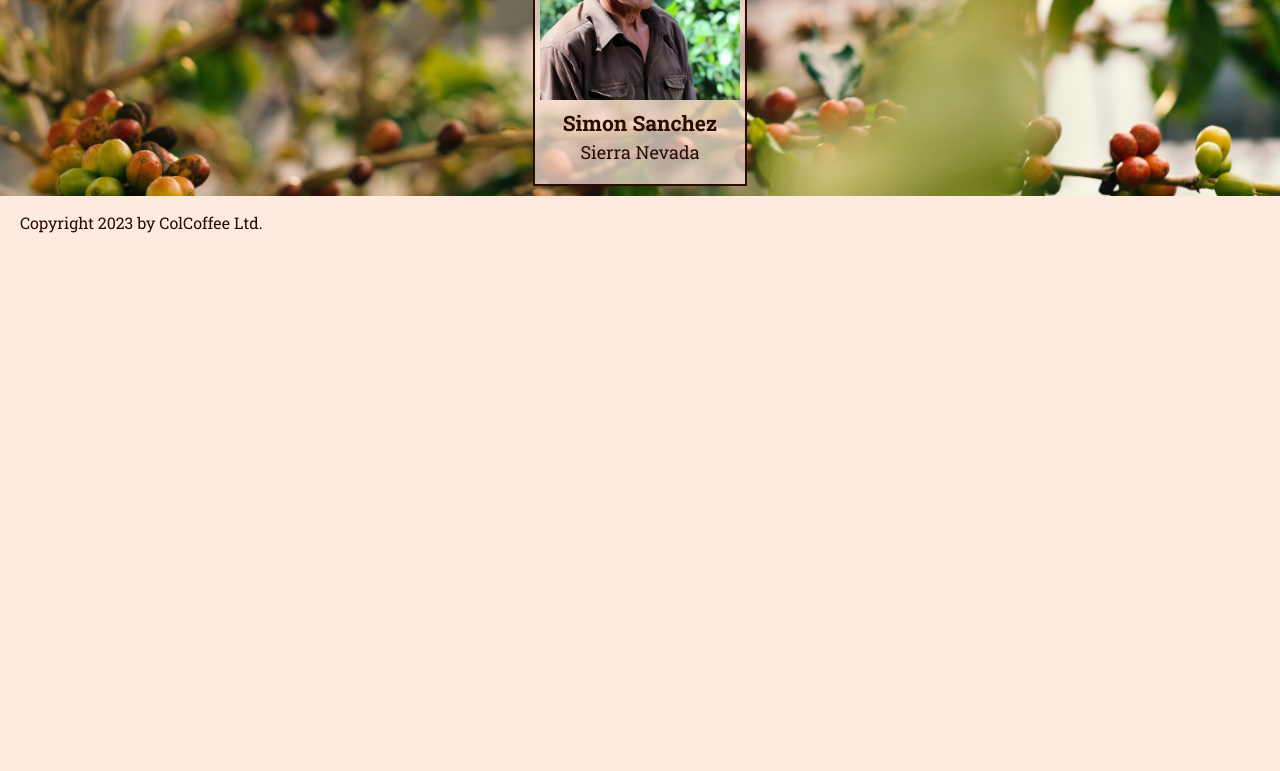
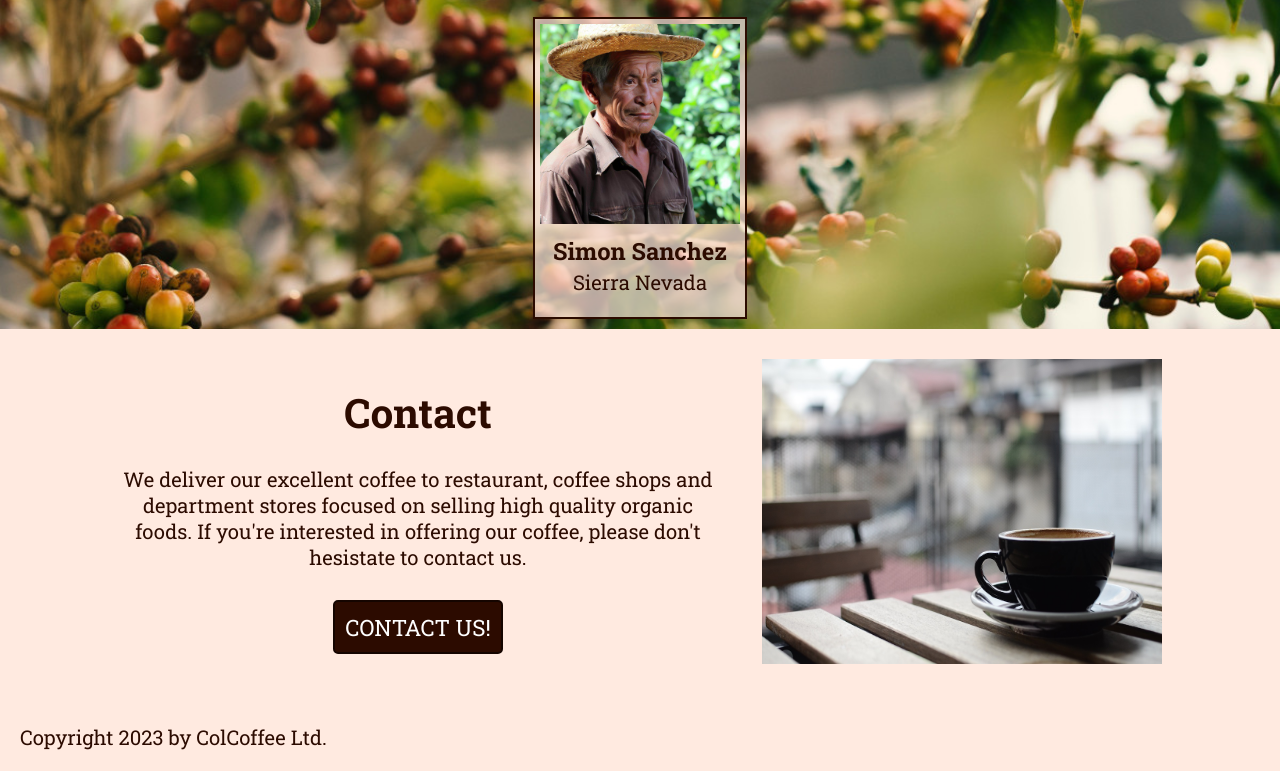
Before and after one commit to 0xLukasinho/CodecademyTestWebsite, a plain HTML site: page index.html in a window 1280 px wide. Shown: the part 1915-2686 px from the top of the page. Before the commit the page ends 2164 px from the top, so only its background shows below. Drawn offline with Linux system fonts and the light colour scheme.

Commit message:
Add files via upload

```diff
--- a/index.html
+++ b/index.html
@@ -12,9 +12,10 @@
         <nav>
             <img src="resources/images/logo.png" id="logo" />
             <ul>
-                <li>Mission</li>
-                <li>Coffee</li>
-                <li>Farmers</li>
+                <li href="title-container">Home</li>
+                <li href=".coffe-container">Coffee</li>
+                <li href="#">Farmers</li>
+                <li href="#">Order</li>
             </ul>
         </nav>
     </header>
@@ -26,7 +27,7 @@
     <div class="coffee-container">
         <h1>Coffee</h1>
         <div class="coffee">
-            <img src="resources/images/Antioquia.jpg" id="img-coffee" />
+            <img src="resources/images/Antioquia.jpg" id="img-coffee" alt="coffee art image" />
             <div class="coffee-text">
             <h2>Antioquia</h2>
             <h3>Balanceado - Balanced</h3>
@@ -34,7 +35,7 @@
             </div>
         </div>
         <div class="coffee">
-            <img src="resources/images/Narino.jpg" id="img-coffee" />
+            <img src="resources/images/Narino.jpg" id="img-coffee" alt="coffee art image" />
             <div class="coffee-text">
             <h2>Nariño</h2>
             <h3>Suave - Mild</h3>
@@ -42,7 +43,7 @@
             </div>
         </div>
         <div class="coffee">
-            <img src="resources/images/SierraNevada.jpg" id="img-coffee" />
+            <img src="resources/images/SierraNevada.jpg" id="img-coffee" alt="coffee art image" />
             <div class ="coffee-text">
             <h2>Sierra Nevada</h2>
             <h3>Fuerte - Strong</h3>
@@ -54,30 +55,40 @@
         <h1>Our local Farmers</h1>
         <div class="farmers-container">
         <div class="farmers">
-            <img src="resources/images/Farmers/HugoDiaz.jpg" id="img-farmer">
+            <img src="resources/images/Farmers/HugoDiaz.jpg" id="img-farmer" alt="Hugo Diaz">
             <h3>Hugo Diaz</h3>
             <h4>Antioquia</h4>
         </div>
         <div class="farmers">
-            <img src="resources/images/Farmers/AnaLuisaGutierrez.jpg" id="img-farmer">
+            <img src="resources/images/Farmers/AnaLuisaGutierrez.jpg" id="img-farmer" alt="Ana Gutierrez" />
             <h3>Ana Gutierrez</h3>
             <h4>Antioquia</h4>
         </div>
         <div class="farmers">
-            <img src="resources/images/Farmers/AndresCruz.jpg" id="img-farmer">
+            <img src="resources/images/Farmers/AndresCruz.jpg" id="img-farmer" alt="Andres Cruz" />
             <h3>Andres Cruz</h3>
             <h4>Nariño</h4>
         </div>
         <div class="farmers">
-            <img src="resources/images/Farmers/MariaIsabelFernandez.jpg" id="img-farmer">
+            <img src="resources/images/Farmers/MariaIsabelFernandez.jpg" id="img-farmer" alt="Maria Fernandez"/>
             <h3>Maria Fernandez</h3>
             <h4>Sierra Nevada</h4>
         </div>
         <div class="farmers">
-            <img src="resources/images/Farmers/SimonSanchez.jpg" id="img-farmer">
+            <img src="resources/images/Farmers/SimonSanchez.jpg" id="img-farmer" alt="Simon Sanchez" />
             <h3>Simon Sanchez
             <h4>Sierra Nevada</h4>
         </div>
+        </div>
+    </div>
+    <div class="contact-section">
+        <div class="contact-container">
+        <div class="contact">
+        <h1>Contact</h1>
+        <p>We deliver our excellent coffee to restaurant, coffee shops and department stores focused on selling high quality organic foods. If you're interested in offering our coffee, please don't hesistate to contact us.</p>
+        <button id="contact-button">CONTACT US!</button>
+        </div>
+        <img src="resources/images/img-locations-background.jpg" id="img-contact" alt="coffee cup"/>
         </div>
     </div>
     <footer>
--- a/resources/css/styles.css
+++ b/resources/css/styles.css
@@ -1,6 +1,6 @@
 /* General Styling */
 html {
-    font-size: 16px;
+    font-size: 18px;
 }
 
 * {
@@ -13,6 +13,13 @@ body {
     background-color: rgb(255, 234, 224);
 }
 
+h1 {
+    font-size:2.25rem;
+}
+
+p {
+    font-size: 1.125rem;
+}
 /* Header */
 
 header {
@@ -51,6 +58,15 @@ header li {
     margin: 0px 20px;
     font-size: 1.5rem;
     font-weight: bold;
+}
+
+header li:hover {
+    text-decoration: underline;
+}
+
+header li:active {
+    text-decoration: underline;
+    text-shadow: black;
 }
 
 @media only screen and (max-width: 800px) {
@@ -173,6 +189,63 @@ header li {
     max-width: 200px;
 }
 
+.contact-section {
+    text-align: center;
+    margin-top: 30px;
+    margin-bottom: 60px;
+}
+
+.contact-container {
+    width: 85%;
+    margin: 10px auto;
+    background-color: rgb(255, 234, 224);
+    display: flex;
+    flex-direction: row;
+    flex-wrap: nowrap;
+    justify-content: space-around;
+    align-content: center;
+}
+
+.contact {
+    max-width: 600px;
+    align-self: center;
+}
+
+#img-contact {
+    max-width: 400px;
+    min-width: 200px;
+    flex-shrink: 1;
+}
+
+#contact-button {
+    border: 2px solid #150500;
+    background-color: #2c0b00;
+    color: white;
+    cursor: pointer;
+    border-radius: 5px;
+    font-size: 1.25rem;
+    padding: 10px;
+    margin: 10px;
+}
+
+#contact-button:hover {
+    background-color: transparent;
+    color: #2c0b00;
+    text-decoration: underline;
+}
+
+#contact-button:active {
+    background-color: #972600;
+    text-decoration: underline;
+}
+
 footer {
     margin-left: 20px;
 }
+
+/* To-do
+- scale image: Why doesn't it shrink?
+- set ankers for navigation
+- how to recognize mobile devices and make text etc. a bit bigger
+- buttons: transition more natural
+- header ul: make the text all big
```
Also changed, not shown: resources/images/img-locations-background.jpg (added).
